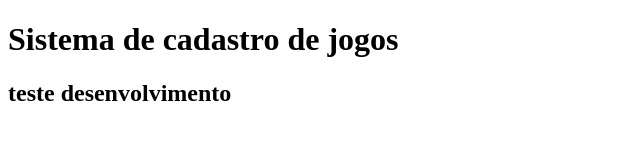
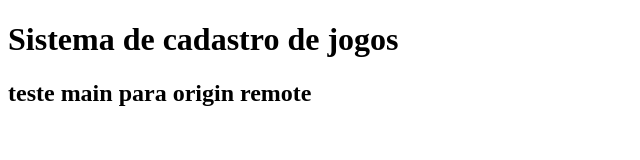
Before and after one commit to LuizVJr2001/aprendendo-git-e-github, a plain HTML site: page index.html in a window 1280 px wide. Shown: the whole page, without its empty margins (0-640 px from the left). Drawn offline with Linux system fonts and the light colour scheme.

Commit message:
commit branch local main para remote origin

```diff
--- a/index.html
+++ b/index.html
@@ -8,7 +8,7 @@
 </head>
 <body>
     <h1>Sistema de cadastro de jogos</h1>
-    <h2>teste desenvolvimento</h2>
+    <h2>teste main para origin remote</h2>
     <script src="app.js"></script>
 </body>
 </html>
```
